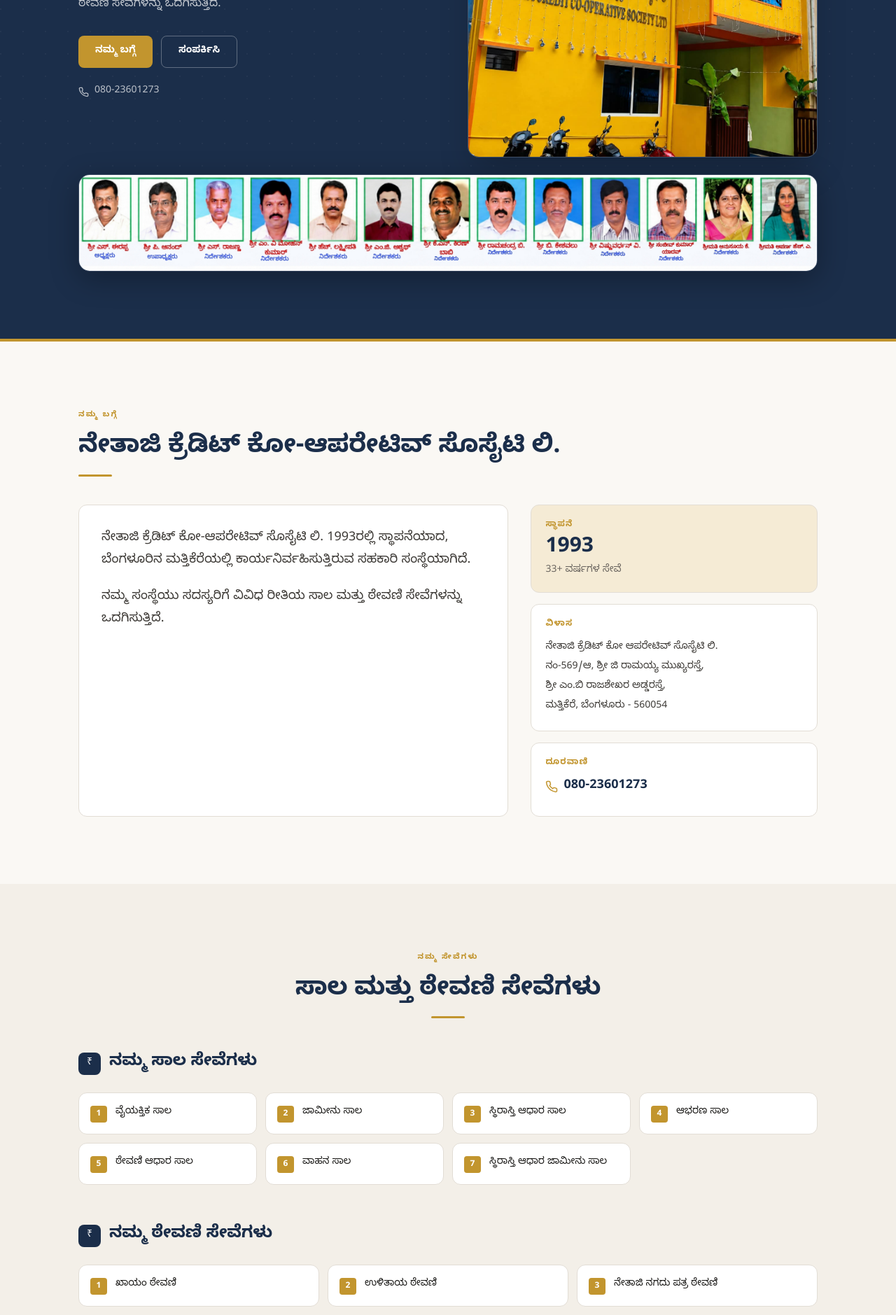
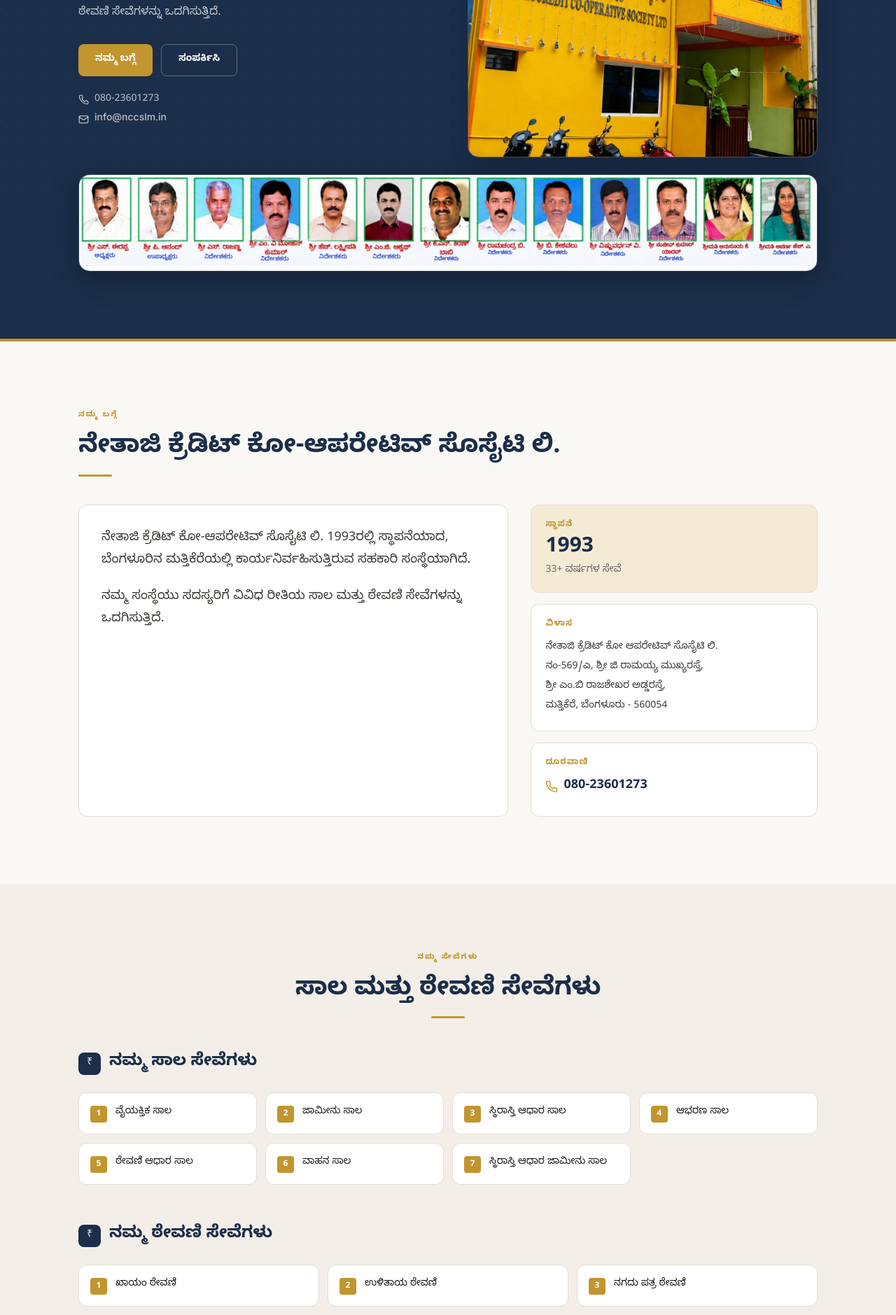
Before and after one commit to abhimh33/nccslm, a React (Vite) app: page / in a window 1280 px wide. Shown: the part 500-2379 px from the top of the page at 70% size. Built offline with nearby package versions, Linux system fonts and the light colour scheme.

Commit message:
Add bilingual bank name to hero heading, email to hero contact, and 2 new deposit services

```diff
--- a/src/content.js
+++ b/src/content.js
@@ -11,10 +11,11 @@
     { label: 'ಸಂಪರ್ಕ ಸಂಖ್ಯೆ', number: '9845666202', tel: '+919845666202' },
     { label: 'ಸಂಪರ್ಕ ಸಂಖ್ಯೆ', number: '9880466494', tel: '+919880466494' },
   ],
-  email: 'nccslm1993@gmail.com',
+  email: 'info@nccslm.in',
+  emailHero: 'info@nccslm.in',
   // English address
   addressEn: [
-    'NETHAJI CREDIT CO OPERATIVE SOCIETY LTD.',
+    'NETHAJI CREDIT CO-OPERATIVE SOCIETY LTD.',
     'NO-569/A, SRI G RAMAIAH MAIN ROAD,',
     'SRI M B RAJASHEKAR CROSS ROAD,',
     'MATHIKERE, BANGALORE - 560054',
@@ -22,7 +23,7 @@
   // Kannada address
   addressKn: [
     'ನೇತಾಜಿ ಕ್ರೆಡಿಟ್ ಕೋ ಆಪರೇಟಿವ್ ಸೊಸೈಟಿ ಲಿ.',
-    'ನಂ-569/ಆ, ಶ್ರೀ ಜಿ ರಾಮಯ್ಯ ಮುಖ್ಯರಸ್ತೆ,',
+    'ನಂ-569/ಎ, ಶ್ರೀ ಜಿ ರಾಮಯ್ಯ ಮುಖ್ಯರಸ್ತೆ,',
     'ಶ್ರೀ ಎಂ.ಬಿ ರಾಜಶೇಖರ ಅಡ್ಡರಸ್ತೆ,',
     'ಮತ್ತಿಕೆರೆ, ಬೆಂಗಳೂರು - 560054',
   ],
@@ -73,7 +74,9 @@
   items: [
     'ಖಾಯಂ ಠೇವಣಿ',
     'ಉಳಿತಾಯ ಠೇವಣಿ',
-    'ನೇತಾಜಿ ನಗದು ಪತ್ರ ಠೇವಣಿ',
+    'ನಗದು ಪತ್ರ ಠೇವಣಿ',
+    'ಆವರ್ತಕ ಠೇವಣಿ',
+    'ಇ-ಸ್ಟಾಂಪ್ ಪೇಪರ್ ಸೌಲಭ್ಯ',
   ],
 }
 
--- a/src/sections/HeroSection.jsx
+++ b/src/sections/HeroSection.jsx
@@ -35,13 +35,16 @@
               ಸ್ಥಾಪನೆ: {SITE.established}
             </div>
 
-            {/* Organisation name */}
+            {/* Organisation name — Kannada and English */}
             <h1
               id="hero-heading"
               className="text-2xl font-bold leading-snug sm:text-3xl lg:text-4xl"
               style={{ color: 'var(--white)' }}
             >
               {SITE.name}
+              <div className="text-lg sm:text-xl lg:text-2xl mt-2" style={{ color: 'var(--gold-light)' }}>
+                {SITE.nameEn}
+              </div>
             </h1>
 
             {/* Tagline */}
@@ -74,7 +77,8 @@
               </a>
             </div>
 
-            {/* Phone link */}
+            {/* Phone and Email links */}
+            <div className="flex flex-col items-center gap-2 lg:items-start">
               <a
                 href={`tel:${SITE.phoneTel}`}
                 className="inline-flex items-center gap-2 text-sm font-medium transition hover:opacity-80"
@@ -85,6 +89,18 @@
                 </svg>
                 {SITE.phone}
               </a>
+              <a
+                href={`mailto:${SITE.emailHero}`}
+                className="inline-flex items-center gap-2 text-sm font-medium transition hover:opacity-80"
+                style={{ color: 'rgba(255,255,255,0.7)' }}
+              >
+                <svg width="15" height="15" viewBox="0 0 24 24" fill="none" stroke="currentColor" strokeWidth="2" strokeLinecap="round" strokeLinejoin="round" aria-hidden="true">
+                  <rect x="2" y="4" width="20" height="16" rx="2"/>
+                  <path d="m22 7-8.97 5.7a1.94 1.94 0 0 1-2.06 0L2 7"/>
+                </svg>
+                {SITE.emailHero}
+              </a>
+            </div>
           </div>
 
           {/* Image column — bank photo: object-contain so full image is visible */}
```
Lines whose indentation alone changed are shown as unchanged.
